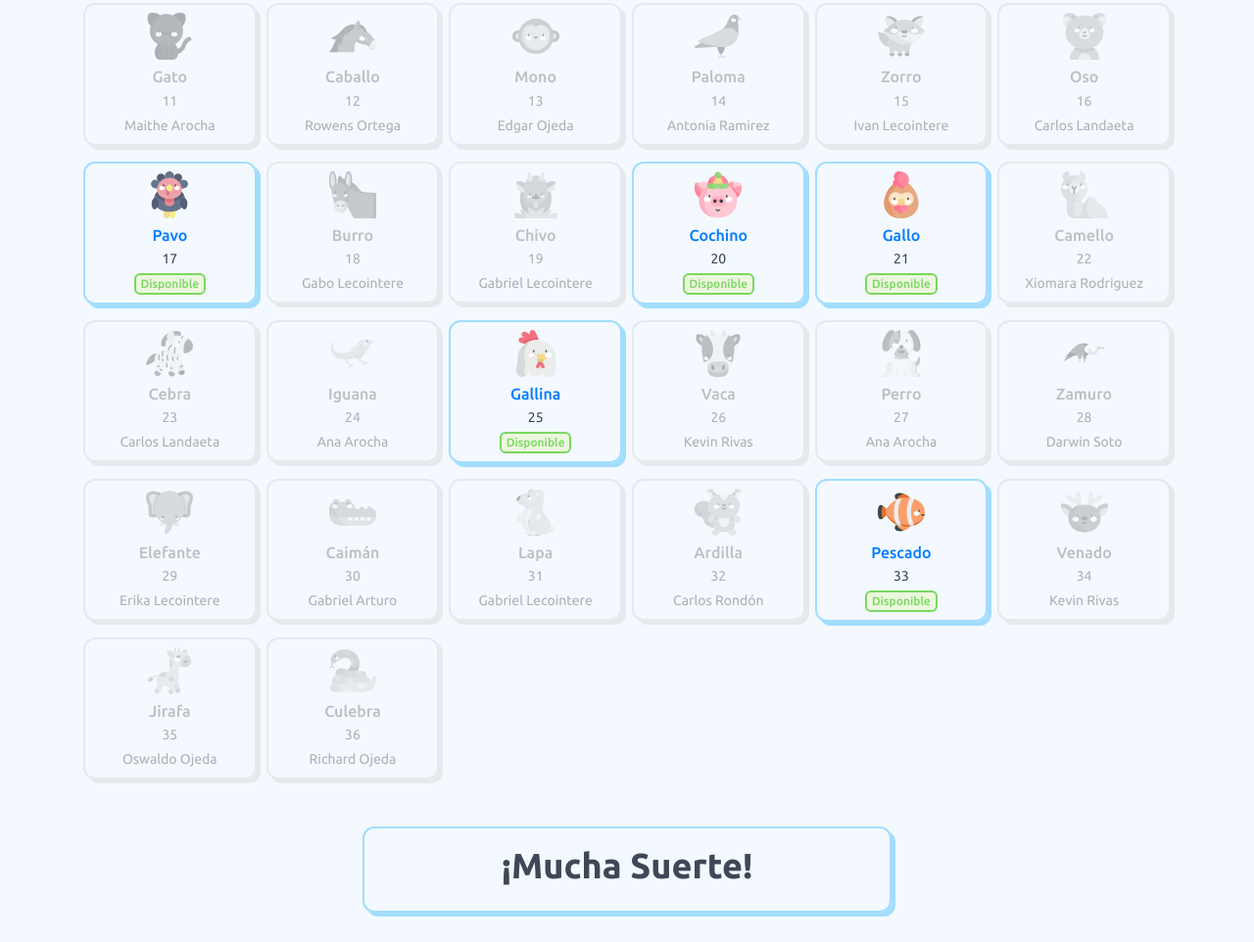
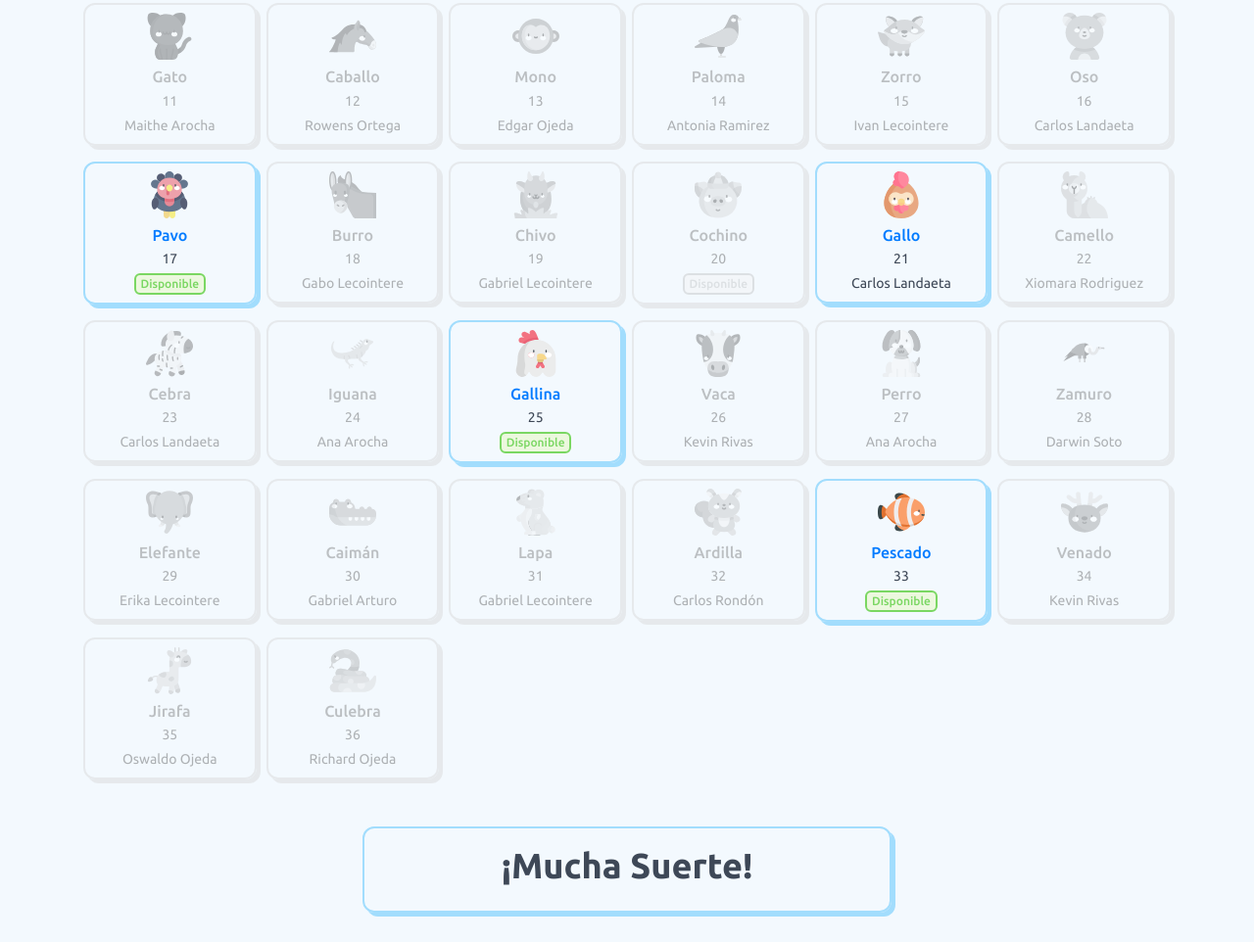
Before and after one commit to carlossacem/phone-giveaway, a website: page index.html in a window 1280 px wide. Shown: the part 1052-2014 px from the top of the page at 98% size. Drawn offline with nearby package versions, Linux system fonts and the light colour scheme.

```diff
--- a/index.html
+++ b/index.html
@@ -722,7 +722,7 @@
                     </div>
                 </div>
                 <div class="col-4 col-lg-2">
-                    <div class="card-general  mb-3">
+                    <div class="card-general card-general-taken mb-3">
                         <div class="p-2 text-center">
                             <svg class="mb-2" width="48" height="48" viewBox="0 0 48 48" fill="none" xmlns="http://www.w3.org/2000/svg">
                                 <g clip-path="url(#clip0)">
@@ -785,7 +785,7 @@
                             </svg>
                             <h6 class="text-primary mb-1">Gallo</h6>
                             <div class="mb-1">21</div>
-                            <a class="badge badge-success" href="https://wa.me/584129408671?text=El%20n%C3%BAmero%2021%20animal%20%22Gallo%22">Disponible</a>
+                            <div>Carlos Landaeta</div>
                         </div>
                     </div>
                 </div>
```
